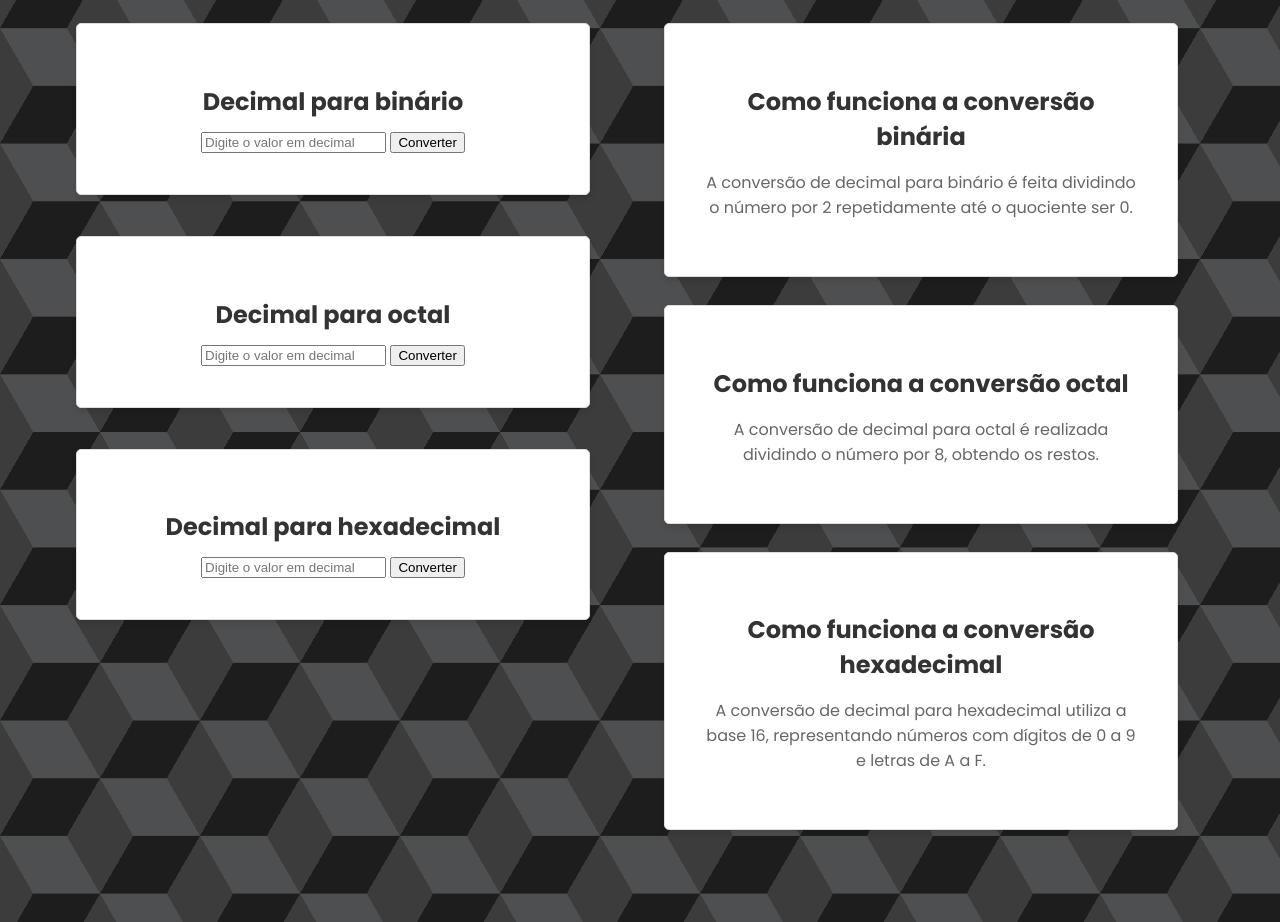
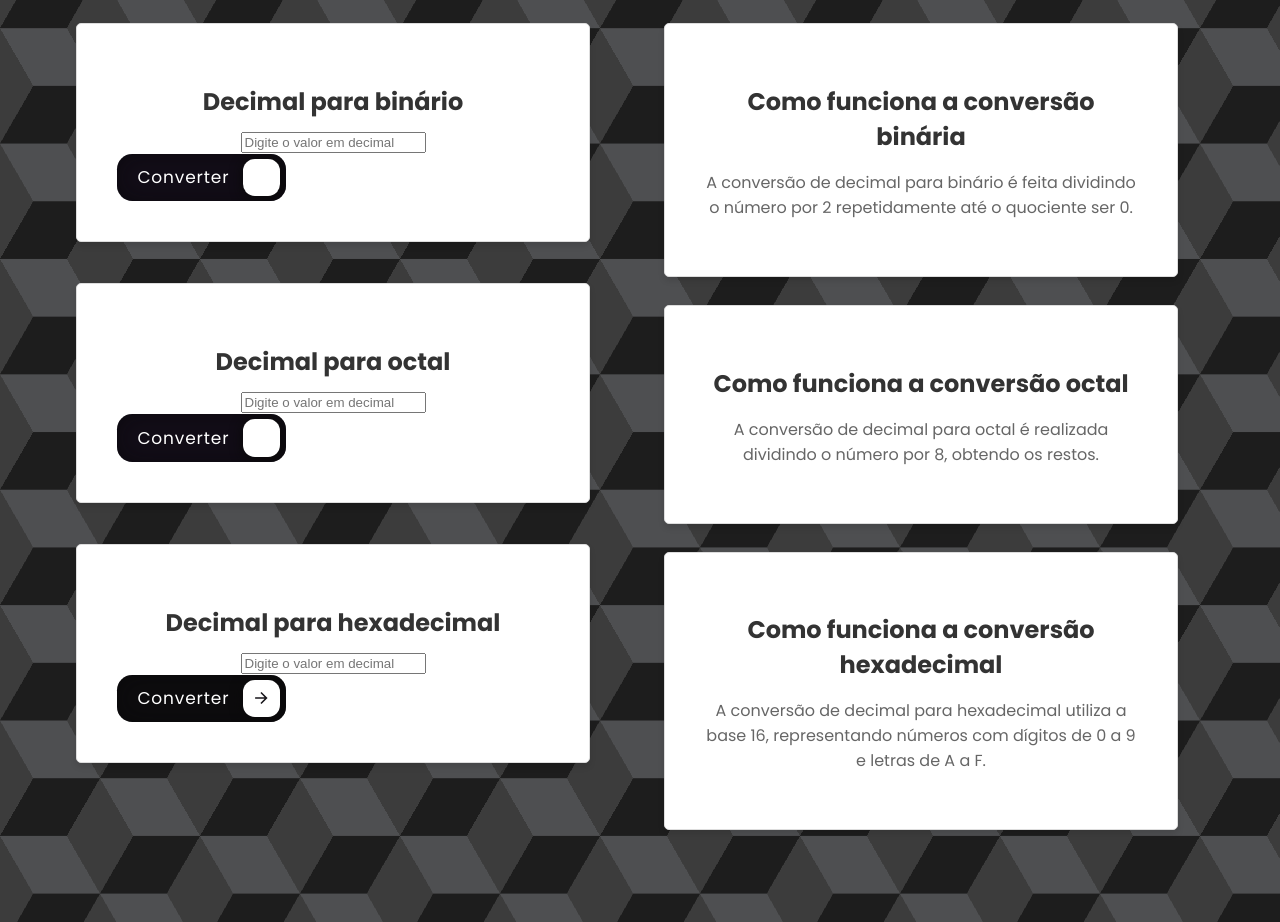
Before and after one commit to Diaseduarda01/marises-machine, a plain HTML site: page index.html in a window 1280 px wide. Shown: the part 318-1240 px from the top of the page. Drawn offline with Linux system fonts and the light colour scheme.

Commit message:
Atualizando calculadora

```diff
--- a/index.html
+++ b/index.html
@@ -38,8 +38,24 @@
                 <div class="div_card">
                     <h2> Decimal para binário</h2>
                     <input id="id_decimal_para_binario" type="text" placeholder="Digite o valor em decimal">
-                    <div id="div_exibir_bin" style="display:none;"></div>
-                    <button onclick="converterParaBinario()">Converter</button>
+                    <button class="converterParaBinario">
+                        Converter
+                        <div class="icon">
+                          <svg
+                            height="24"
+                            width="24"
+                            viewBox="0 0 24 24"
+                            xmlns="http://www.w3.org/2000/svg"
+                          >
+                            <path d="M0 0h24v24H0z" fill="none"></path>
+                            <path
+                              d="M16.172 11l-5.364-5.364 1.414-1.414L20 12l-7.778 7.778-1.414-1.414L16.172 13H4v-2z"
+                              fill="currentColor"
+                            ></path>
+                          </svg>
+                        </div>
+                      </button>
+
                 </div>
 
                 <br><br>
@@ -48,7 +64,24 @@
                     <h2> Decimal para octal</h2>
                     <input id="id_decimal_para_octal" type="text" placeholder="Digite o valor em decimal">
                     <div id="div_exibir_octal" style="display:none;"></div>
-                    <button onclick="converterParaOctal()">Converter</button>
+                    <button class="converterParaoctal">
+                        Converter
+                        <div class="icon">
+                          <svg
+                            height="24"
+                            width="24"
+                            viewBox="0 0 24 24"
+                            xmlns="http://www.w3.org/2000/svg"
+                          >
+                            <path d="M0 0h24v24H0z" fill="none"></path>
+                            <path
+                              d="M16.172 11l-5.364-5.364 1.414-1.414L20 12l-7.778 7.778-1.414-1.414L16.172 13H4v-2z"
+                              fill="currentColor"
+                            ></path>
+                          </svg>
+                        </div>
+                      </button>
+
                 </div>
 
                 <br><br>
@@ -57,7 +90,25 @@
                     <h2> Decimal para hexadecimal</h2>
                     <input id="id_decimal_para_hexa" type="text" placeholder="Digite o valor em decimal">
                     <div id="div_exibir_hexa" style="display:none;"></div>
-                    <button onclick="converterParaHexa()">Converter</button>
+
+                    <button class="converterParaHexa">
+                      Converter
+                      <div class="icon">
+                        <svg
+                          height="24"
+                          width="24"
+                          viewBox="0 0 24 24"
+                          xmlns="http://www.w3.org/2000/svg"
+                        >
+                          <path d="M0 0h24v24H0z" fill="none"></path>
+                          <path
+                            d="M16.172 11l-5.364-5.364 1.414-1.414L20 12l-7.778 7.778-1.414-1.414L16.172 13H4v-2z"
+                            fill="currentColor"
+                          ></path>
+                        </svg>
+                      </div>
+                    </button>
+
                 </div>
             </div>
 
--- a/style.css
+++ b/style.css
@@ -431,3 +431,183 @@ html {
         padding: 20px 10px;
     }
 }
+
+/* From Uiverse.io by adamgiebl */
+.converterParaHexa {
+  background: #0d0c0e;
+  color: white;
+  font-family: inherit;
+  padding: 0.35em;
+  padding-left: 1.2em;
+  font-size: 17px;
+  font-weight: 500;
+  border-radius: 0.9em;
+  border: none;
+  letter-spacing: 0.05em;
+  display: flex;
+  align-items: center;
+  box-shadow: inset 0 0 1.6em -0.6em #070708;
+  overflow: hidden;
+  position: relative;
+  height: 2.8em;
+  padding-right: 3.3em;
+  cursor: pointer;
+}
+
+.converterParaHexa .icon {
+  background: white;
+  margin-left: 1em;
+  position: absolute;
+  display: flex;
+  align-items: center;
+  justify-content: center;
+  height: 2.2em;
+  width: 2.2em;
+  border-radius: 0.7em;
+  box-shadow: 0.1em 0.1em 0.6em 0.2em #0b0a0b;
+  right: 0.3em;
+  transition: all 0.3s;
+}
+
+.converterParaHexa:hover .icon {
+  width: calc(100% - 0.6em);
+}
+
+.converterParaHexa .icon svg {
+  width: 1.1em;
+  transition: transform 0.3s;
+  color: #18161b;
+}
+
+.converterParaHexa:hover .icon svg {
+  transform: translateX(0.05em);
+}
+
+.converterParaHexa:active .icon {
+  transform: scale(0.95);
+}
+
+.converterParaoctal {
+  background: #120d17;
+  color: white;
+  font-family: inherit;
+  padding: 0.35em;
+  padding-left: 1.2em;
+  font-size: 17px;
+  font-weight: 500;
+  border-radius: 0.9em;
+  border: none;
+  letter-spacing: 0.05em;
+  display: flex;
+  align-items: center;
+  box-shadow: inset 0 0 1.6em -0.6em #070708;
+  overflow: hidden;
+  position: relative;
+  height: 2.8em;
+  padding-right: 3.3em;
+  cursor: pointer;
+}
+
+.converterParaoctal .icon {
+  background: white;
+  margin-left: 1em;
+  position: absolute;
+  display: flex;
+  align-items: center;
+  justify-content: center;
+  height: 2.2em;
+  width: 2.2em;
+  border-radius: 0.7em;
+  box-shadow: 0.1em 0.1em 0.6em 0.2em #0b0a0b;
+  right: 0.3em;
+  transition: all 0.3s;
+}
+
+.converterParaoctal:hover .icon {
+  width: calc(100% - 0.6em);
+}
+
+.converterParaoctal.icon svg {
+  width: 1.1em;
+  transition: transform 0.3s;
+  color: #080808;
+}
+
+.converterParaoctal:hover .icon svg {
+  transform: translateX(0.05em);
+}
+
+.converterParaoctal:active .icon {
+  transform: scale(0.95);
+}
+
+.converterParaBinario {
+  background: #120d17;
+  color:white;
+  font-family: inherit;
+  padding: 0.35em;
+  padding-left: 1.2em;
+  font-size: 17px;
+  font-weight: 500;
+  border-radius: 0.9em;
+  border: none;
+  letter-spacing: 0.05em;
+  display: flex;
+  align-items: center;
+  box-shadow: inset 0 0 1.6em -0.6em #070708;
+  overflow: hidden;
+  position: relative;
+  height: 2.8em;
+  padding-right: 3.3em;
+  cursor: pointer;
+}
+
+.converterParaBinario .icon {
+  background: white;
+  margin-left: 1em;
+  position: absolute;
+  display: flex;
+  align-items: center;
+  justify-content: center;
+  height: 2.2em;
+  width: 2.2em;
+  border-radius: 0.7em;
+  box-shadow: 0.1em 0.1em 0.6em 0.2em #0b0a0b;
+  right: 0.3em;
+  transition: all 0.3s;
+}
+
+.converterParaBinario:hover .icon {
+  width: calc(100% - 0.6em);
+}
+
+.converterParaBinario.icon svg {
+  width: 1.1em;
+  transition: transform 0.3s;
+  color: #18161b;
+}
+
+.converterParaBinario:hover .icon svg {
+  transform: translateX(0.05em);
+}
+
+.converterParaBinario:active .icon {
+  transform: scale(0.95);
+}
+
+/* From Uiverse.io by adamgiebl */
+.input-wrapper input {
+  background-color: #eee;
+  border: none;
+  padding: 1rem;
+  font-size: 1rem;
+  width: 13em;
+  border-radius: 1rem;
+  color: lightcoral;
+  box-shadow: 0 0.4rem #dfd9d9;
+  cursor: pointer;
+}
+
+.input-wrapper input:focus {
+  outline-color: lightcoral;
+}
```
